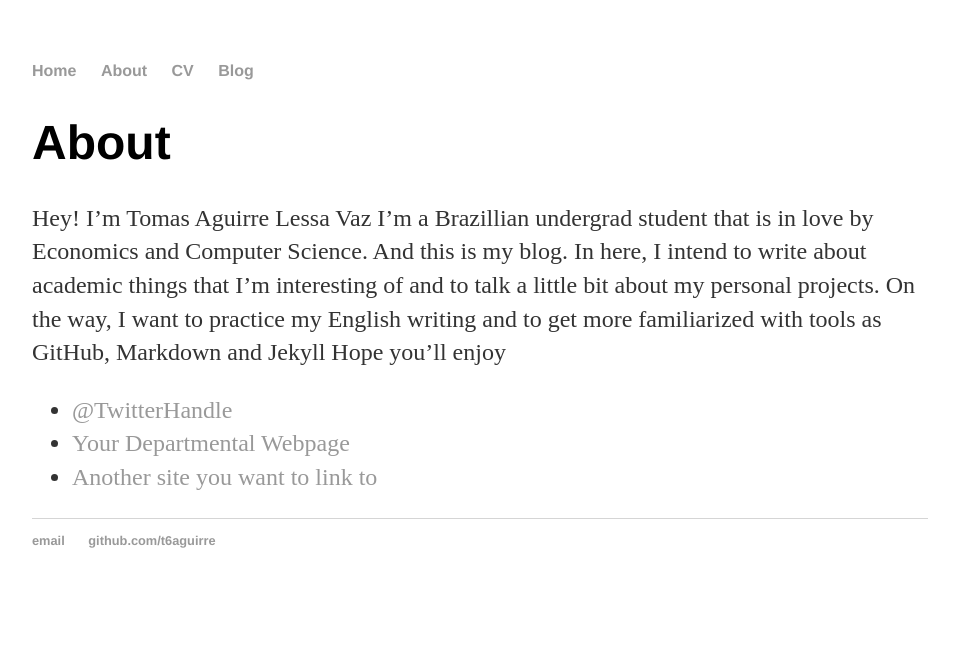
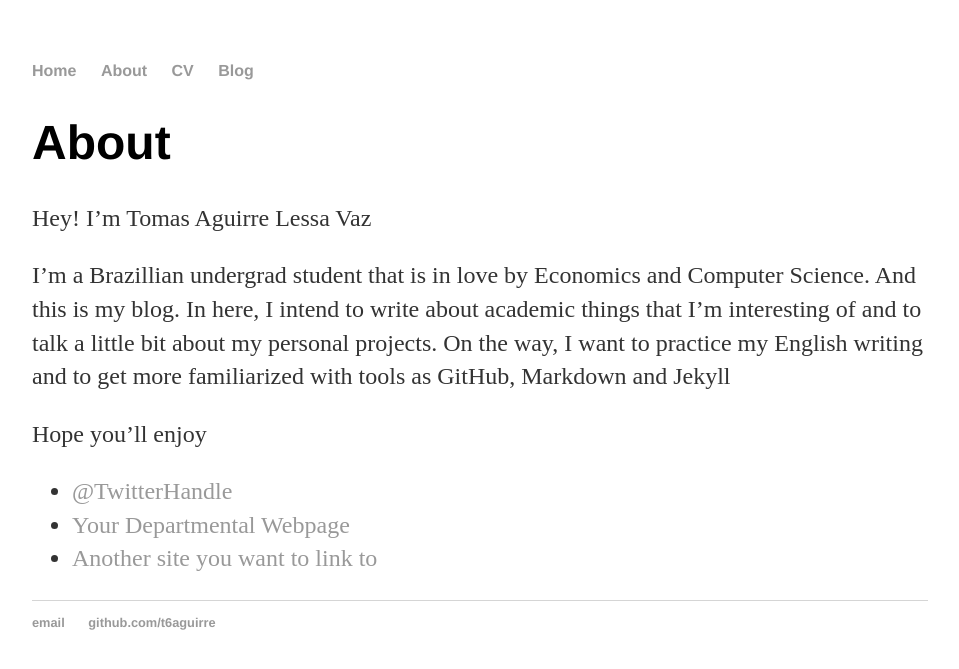
Before and after one commit to t6aguirre/old-blog, a Jekyll site: the page built from about/index.html, in a window 1280 px wide. Shown: the top 669 px of the page, without its empty margins (160-1119 px from the left). Built offline with Jekyll 4.4.1, drawn with Linux system fonts in a browser that asks for light colours.

Commit message:
new paragraphs

```diff
--- a/about/index.html
+++ b/about/index.html
@@ -5,14 +5,12 @@
 
 		<div class="about">
 			<h1>About</h1>
-			<p>
+			<p>Hey! I’m Tomas Aguirre Lessa Vaz
+</p>
+			<p>I’m a Brazillian undergrad student that is in love by Economics and Computer Science. And this is my blog. In here, I intend to write about academic things that I’m interesting of and to talk a little bit about my personal projects. On the way, I want to practice my English writing and to get more familiarized with tools as GitHub, Markdown and Jekyll
+</p>
+			<p>Hope you’ll enjoy</p>
 
-Hey! I’m Tomas Aguirre Lessa Vaz
-
-I’m a Brazillian undergrad student that is in love by Economics and Computer Science. And this is my blog. In here, I intend to write about academic things that I’m interesting of and to talk a little bit about my personal projects. On the way, I want to practice my English writing and to get more familiarized with tools as GitHub, Markdown and Jekyll
-
-Hope you’ll enjoy
-</p>
 
 			<ul class="contacts">
 				<li><a href="#">@TwitterHandle</a></li>
```
